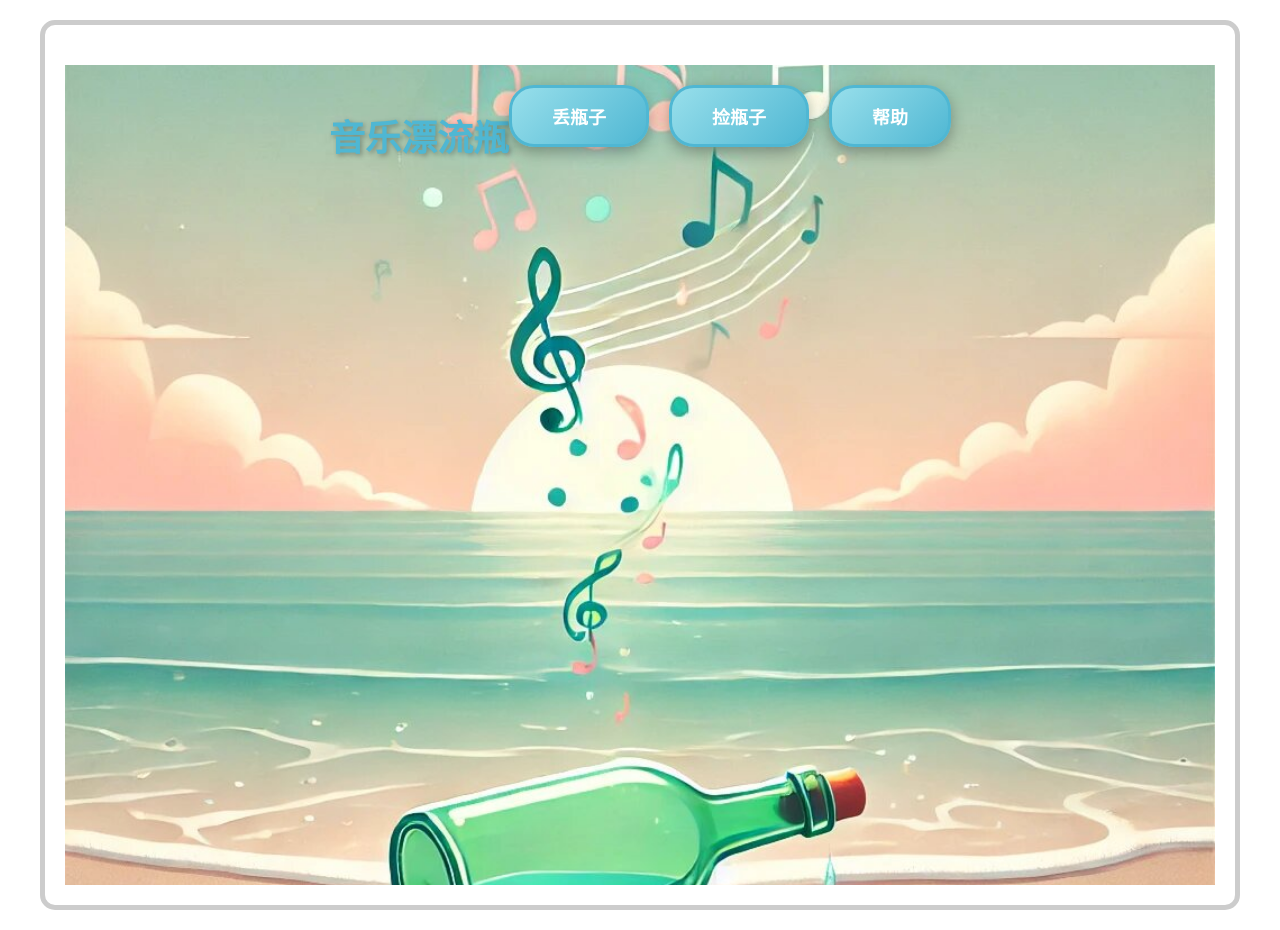
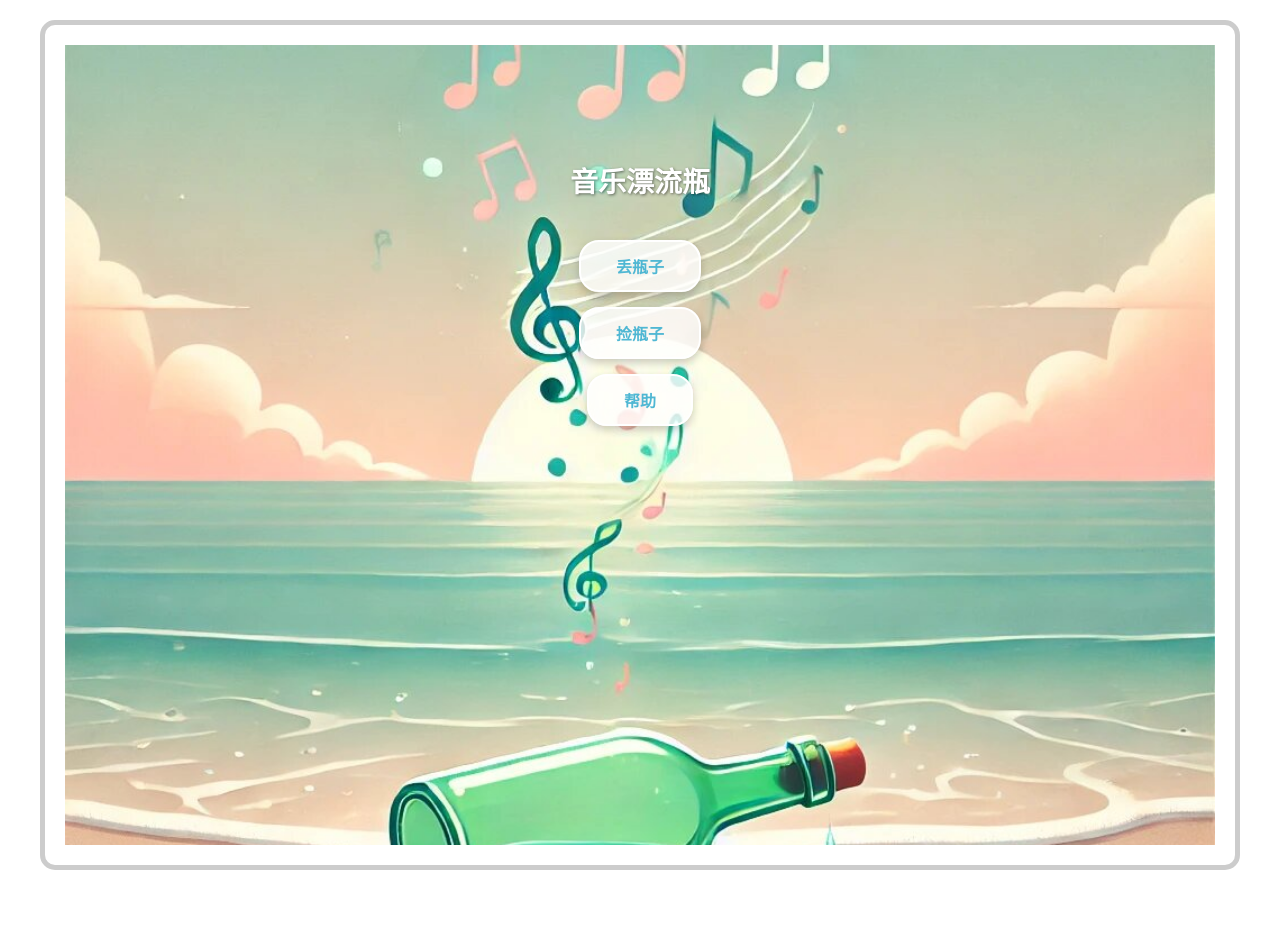
Before and after one commit to Yu560Ai/MusicBottle, a Flask app: page / in a window 1280 px wide. After the commit the page ends 870 px from the top, so only its background shows below. Run offline with Flask 3, Linux system fonts and the light colour scheme.

Commit message:
最后调整好样式

```diff
--- a/static/styles.css
+++ b/static/styles.css
@@ -29,6 +29,7 @@ body {
     display: block;
 }
 
+
 /* Hero container background */
 .hero-container {
     position: relative;
@@ -38,116 +39,147 @@ body {
     background-size: cover;
     background-position: center;
     display: flex;
-    justify-content: center;
-    align-items: flex-start; /* 标题在上方 */
+    flex-direction: column; /* 元素垂直排列 */
+    align-items: center; /* 水平居中 */
+    justify-content: flex-start; /* 从上方开始排列 */
     text-align: center;
-    padding-top: 20px; /* 上方增加间距 */
-}
-
-/* General container styling */
-.hero-container {
-    text-align: center; /* 标题和按钮居中 */
-    margin-top: 20px; /* 与顶部保持距离 */
+    padding-top: 10%; /* 增加顶部间距，防止标题超出边框 */
+    box-sizing: border-box; /* 包含 padding 在宽高计算中 */
 }
 
 /* Title styling */
 .hero-container h1 {
-    font-size: 36px; /* 增大标题字体 */
+    font-size: 28px; /* 缩小标题字体大小以适配手机屏幕 */
     font-weight: bold; /* 加粗标题 */
-    color: #4fb7d3; /* 标题颜色，与背景图协调 */
-    margin-bottom: 30px; /* 标题和按钮之间的间距 */
-    text-shadow: 2px 2px 5px rgba(0, 0, 0, 0.3); /* 添加阴影以增强可读性 */
+    color: #ffffff; /* 使用白色以与背景图对比明显 */
+    margin: 0 20px 20px; /* 增加左右内边距避免靠近边框 */
+    text-shadow: 1px 1px 3px rgba(0, 0, 0, 0.5); /* 加强阴影效果以提升可读性 */
 }
 
 /* Button container for alignment */
 .button-container {
     display: flex;
-    justify-content: center; /* 按钮水平居中 */
-    gap: 20px; /* 按钮之间的间距 */
+    flex-direction: column; /* 按钮垂直排列 */
+    align-items: center; /* 居中排列 */
+    gap: 15px; /* 按钮之间的间距 */
+    margin-top: 20px; /* 按钮距离标题的间距 */
 }
 
 /* Unified button styling */
 .button-container button {
-    padding: 15px 40px; /* 增大按钮的内边距 */
-    font-size: 18px; /* 提升字体大小 */
-    font-weight: bold; /* 加粗字体 */
-    background: linear-gradient(135deg, #98dfeb, #4fb7d3); /* 渐变背景，符合主题 */
-    color: #fff; /* 白色文字颜色 */
-    border: 3px solid #4fb7d3; /* 边框颜色 */
-    border-radius: 25px; /* 圆角按钮样式 */
-    cursor: pointer; /* 鼠标样式 */
-    box-shadow: 0 5px 15px rgba(0, 0, 0, 0.3); /* 增加阴影效果 */
+    padding: 12px 35px; /* 缩小按钮的内边距以适配手机屏幕 */
+    font-size: 16px; /* 减小字体大小，适配移动端 */
+    font-weight: bold;
+    background: rgba(255, 255, 255, 0.8); /* 使用半透明白色背景与背景图协调 */
+    color: #4fb7d3; /* 字体颜色与主题一致 */
+    border: 2px solid #ffffff; /* 使用白色边框以突出按钮 */
+    border-radius: 20px; /* 保持圆角按钮样式 */
+    cursor: pointer;
+    box-shadow: 0 4px 8px rgba(0, 0, 0, 0.2); /* 轻微阴影，增加立体感 */
     transition: transform 0.2s ease, background 0.3s ease; /* 添加轻微动画 */
 }
 
-/* Button hover and active effects */
+/* Button hover and active effects (no hover for mobile, only active) */
 .button-container button:active {
-    transform: scale(0.95); /* 按下按钮时轻微缩小 */
+    transform: scale(0.95); /* 按下时轻微缩小 */
+}
+
+/* Mobile-specific adjustments */
+@media (max-width: 768px) {
+    .hero-container h1 {
+        font-size: 24px; /* 小屏幕上缩小标题 */
+    }
+
+    .button-container button {
+        padding: 10px 30px; /* 进一步缩小按钮尺寸 */
+        font-size: 14px; /* 更小的字体以适配屏幕 */
+    }
 }
 
 
 
 /* Popup styles */
 .popup {
-    display: none;  /* Hidden by default */
+    display: none; /* 默认隐藏 */
     position: fixed;
-    top: 50%;  /* Vertically centered */
-    left: 50%;  /* Horizontally centered */
-    transform: translate(-50%, -50%);  /* Adjust position */
-    width: 90%;  /* Flexible width */
-    max-width: 600px;  /* Limit maximum width */
-    background-color: rgba(0, 0, 0, 0.7);  /* Semi-transparent black */
-    z-index: 1000;  /* Above other content */
+    top: 50%; /* 垂直居中 */
+    left: 50%; /* 水平居中 */
+    transform: translate(-50%, -50%); /* 确保完全居中 */
+    width: 90%; /* 弹窗宽度为屏幕的 90% */
+    max-width: 500px; /* 限制最大宽度 */
+    background-color: rgba(255, 255, 255, 0.85); /* 半透明白色背景 */
+    z-index: 1000; /* 层级高于其他内容 */
     display: flex;
     justify-content: center;
     align-items: center;
-    border-radius: 12px;  /* Rounded corners */
+    border-radius: 16px; /* 圆角 */
+    box-shadow: 0 5px 15px rgba(0, 0, 0, 0.3); /* 增加阴影效果 */
+    overflow: hidden; /* 防止内容溢出 */
 }
 
+/* Popup content styles */
 .popup-content {
-    background-color: rgba(255, 255, 255, 0.9);  /* Slightly transparent white */
-    border-radius: 12px;  /* Rounded corners */
-    padding: 25px;
+    background-color: rgba(255, 255, 255, 0.95); /* 稍微透明的白色 */
+    border-radius: 16px; /* 圆角与弹窗外层一致 */
+    padding: 20px;
     text-align: center;
     width: 100%;
-    max-width: 600px;
+    max-width: 500px; /* 内容宽度与弹窗一致 */
+    color: #2c3e50; /* 深灰蓝色字体，柔和且清晰 */
+    box-shadow: 0 4px 10px rgba(0, 0, 0, 0.2); /* 为内容添加独立的阴影 */
 }
 
+/* Heading inside the popup */
 .popup-content h2 {
-    font-size: 1.8rem;
-    margin-bottom: 20px;
-    color: #333;
+    font-size: 24px;
+    margin-bottom: 15px;
+    color: #4fb7d3; /* 与整体主题色协调 */
+    font-weight: bold;
 }
 
+/* Paragraph inside the popup */
 .popup-content p {
-    font-size: 1.4rem;
-    margin-bottom: 20px;
-    color: #555;
+    font-size: 16px;
+    margin-bottom: 15px;
+    color: #34495e; /* 深灰蓝色字体，易读性好 */
 }
 
+/* Buttons inside the popup */
 .popup-content button {
     margin: 10px;
     padding: 12px 24px;
-    font-size: 18px;
+    font-size: 16px;
     cursor: pointer;
-    background-color: #B0C4DE;  /* Light steel blue */
+    background: linear-gradient(135deg, #98dfeb, #4fb7d3); /* 按钮渐变背景，契合主题 */
     color: white;
     border: none;
-    border-radius: 6px;
+    border-radius: 8px; /* 圆角 */
+    transition: background 0.3s ease, transform 0.2s ease; /* 添加交互效果 */
 }
 
 .popup-content button:hover {
-    background-color: #A0B9D3;  /* Slightly darker steel blue on hover */
+    background: linear-gradient(135deg, #4fb7d3, #98dfeb); /* 渐变色反转 */
 }
 
+.popup-content button:active {
+    transform: scale(0.95); /* 按下时轻微缩小 */
+}
+
+/* Close button styles */
 .close {
-    font-size: 2rem;
+    font-size: 1.8rem;
     position: absolute;
-    top: 10px;
-    right: 10px;
+    top: 12px;
+    right: 12px;
     cursor: pointer;
     color: #888;
+    transition: color 0.3s ease;
 }
+
+.close:hover {
+    color: #4fb7d3; /* 鼠标悬停时与主题颜色一致 */
+}
+
 
 /* 帮助文档列表样式 */
 .help-list {
@@ -175,3 +207,26 @@ textarea {
     border-radius: 5px;
     resize: none; /* 禁用调整大小 */
 }
+
+/* Adjust list alignment */
+.popup-content ul {
+    list-style: none; /* 移除默认的 bullet points */
+    padding: 0;
+    margin: 0;
+    text-align: left; /* 左对齐以便阅读 */
+    margin-left: 10%; /* 整体右移 */
+}
+
+/* Style list items for better readability */
+.popup-content ul li {
+    margin-bottom: 10px; /* 增加行间距 */
+    font-size: 16px; /* 调整字体大小 */
+    color: #34495e; /* 使用与其他文本一致的颜色 */
+    text-align: left; /* 左对齐以便更清晰的阅读 */
+}
+
+/* Style the strong elements in the list items */
+.popup-content ul li strong {
+    color: #4fb7d3; /* 使用主题蓝色突出关键部分 */
+    font-weight: bold;
+}
--- a/templates/index.html
+++ b/templates/index.html
@@ -73,6 +73,7 @@
                     <button onclick="closePopup('help-popup')">关闭</button>
                 </div>
             </div>
+
         </div>
     </div>
 
```
